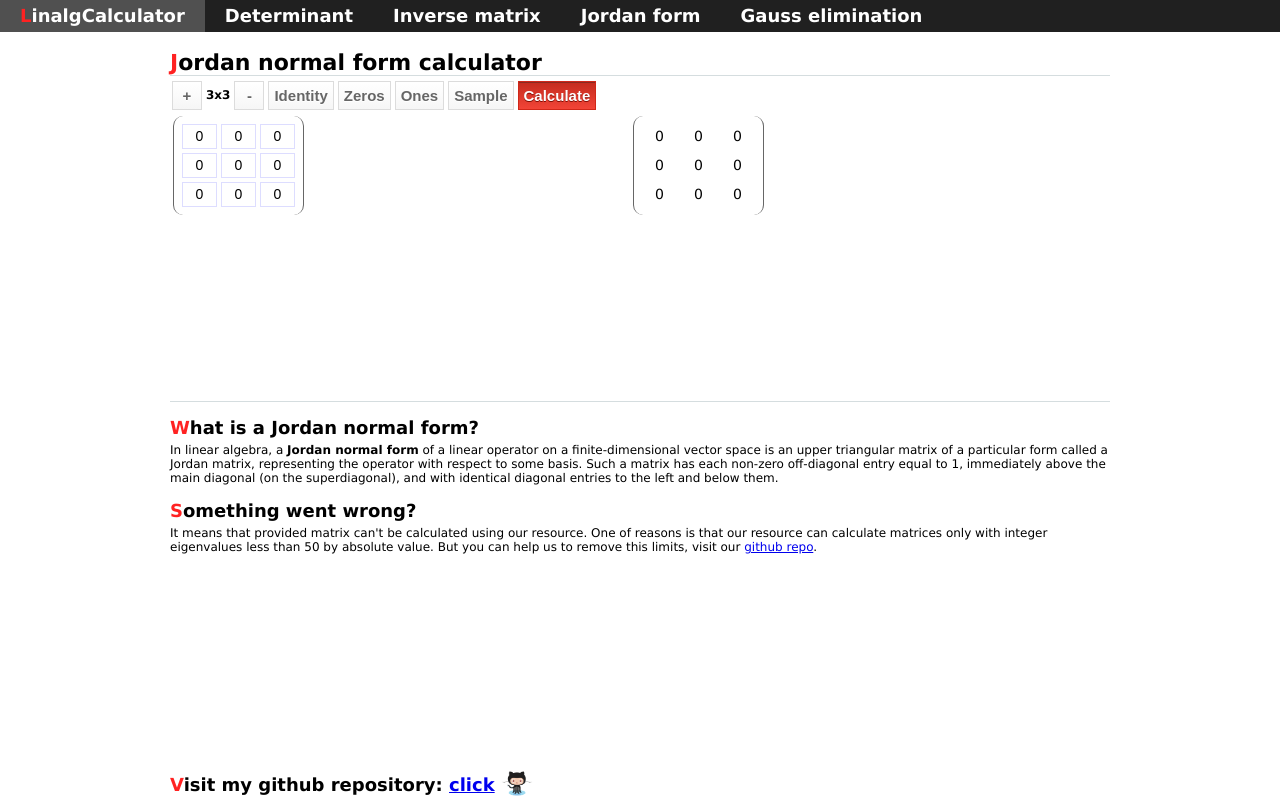
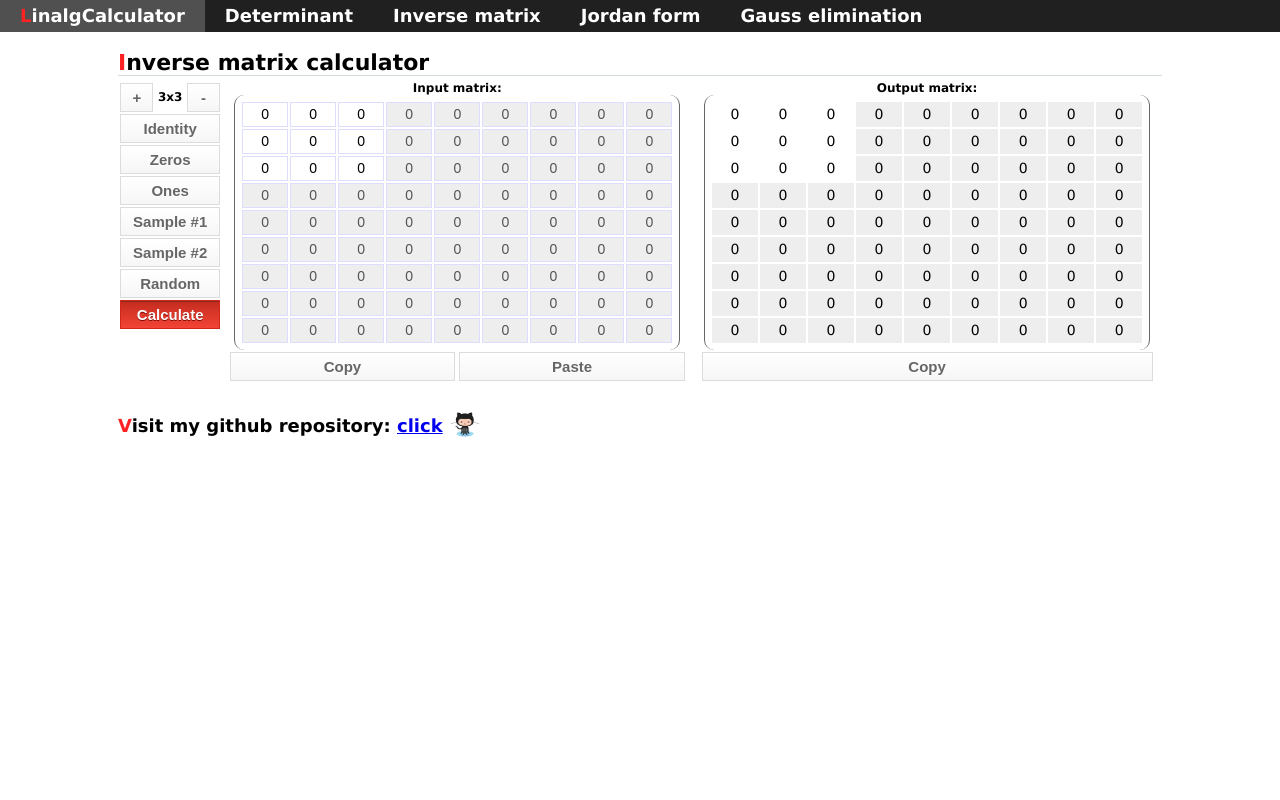
Before and after one commit to AndrewB330/LinalgCalculator, a Flask app: page /jor in a window 1280 px wide. Run offline with Flask 2, Linux system fonts and the light colour scheme; some libraries are stand-ins or nearby versions.

Commit message:
New design + copy/paste buttons

```diff
--- a/app.py
+++ b/app.py
@@ -48,7 +48,7 @@ def calculate_inverse():
         matrix = to_fraction([request.args.getlist('matrix[{}][]'.format(i),) for i in range(size)])
         _,rank = gauss_elim(matrix, return_rank=True)
         if rank!=len(matrix):
-            return jsonify(matrix=[[0]*size]*size,message="Determinant = 0",ok=False)
+            return jsonify(matrix=[[0]*size]*size,message="No solution Det = 0",ok=False)
         M = inverse_m(matrix)
     except:
         return jsonify(matrix=[[0]*size]*size,message="Something went wrong :(",ok=False)
--- a/linear_algebra.py
+++ b/linear_algebra.py
@@ -154,6 +154,7 @@ if __name__ == '__main__':
          [0, 0, 0, 0, 0, 0, 0, 3, 0, 0],
          [0, 0, 0, 0, 0, 0, 0, 0, 3, 1],
          [0, 0, 0, 0, 0, 0, 0, 0, 0, 3]]))
+
     basis = to_fraction(np.array(
         [[1, 0, 0, -1, 0, 0, 0, 0, 0, 0],
          [0, 1, 0, 0, 1, 0, 0, 1, 0, 0],
--- a/static/js/script.js
+++ b/static/js/script.js
@@ -1,16 +1,17 @@
 var size = 3;
-var max_size = 11;
+var max_size = 9;
 var data = zero_matrix(max_size);
+var result = zero_matrix(max_size);
 
 function zero_matrix(size) {
     var data = [], row = [];
-    for (var i = 0; i < max_size;i++) row.push(0);
-    for (var i = 0; i < max_size;i++) data.push(row.slice());
+    for (var i = 0; i < size;i++) row.push(0);
+    for (var i = 0; i < size;i++) data.push(row.slice());
     return data;
 }
 
 window.onload = function () {
-    resize_input(0)
+    resize_input(0);
 }
 
 function resize_input(diff) {
@@ -38,6 +39,15 @@ function identity() {
     rebuild_matrix();
 }
 
+function random() {
+	for(var i = 0; i < max_size; i++)
+        for(var j = 0; j < max_size; j++)
+        {
+            data[i][j] = Math.floor((Math.random() * 30) - 15);
+        }
+    rebuild_matrix();
+}
+
 function fill(val) {
     for(var i = 0; i < max_size; i++)
         for(var j = 0; j < max_size; j++)
@@ -45,16 +55,20 @@ function fill(val) {
     rebuild_matrix();
 }
 
+function enabled(i,j) {
+	return i<size && j<size;
+}
+
 function rebuild_matrix() {
     $("#message").empty();
     var content = ''
-    for(var i = 0; i < size; i++)
+    for(var i = 0; i < max_size; i++)
     {
         content += '<tr>';
-        for(var j = 0; j < size; j++)
+        for(var j = 0; j < max_size; j++)
         {
             content += '<td>';
-            content += '<input class="matrix-cell" id="'+getId(i,j)+'" value="'+data[i][j]+'"/>';
+            content += '<input class="matrix-cell '+(enabled(i,j)?'enabled':'disabled')+'" id="'+getId(i,j)+'" value="'+(enabled(i,j)?data[i][j]:0)+'" '+(i<size && j<size?'':'disabled')+'/>';
             content += '</td>';
         }
         content += '</tr>';
@@ -68,22 +82,51 @@ function rebuild_matrix() {
 }
 
 function set_matrix(id,data) {
+	result = data;
     var content = ''
-    for(var i = 0; i < size; i++)
+    for(var i = 0; i < max_size; i++)
     {
         content += '<tr>';
-        for(var j = 0; j < size; j++)
+        for(var j = 0; j < max_size; j++)
         {
             content += '<td>';
-            if (data[i][j]!=0)
-                content += '<a class="matrix-cell output" >'+data[i][j]+'</a>';
+            if (enabled(i,j) && data[i][j]!=0)
+                content += '<a class="matrix-cell output '+(enabled(i,j)?'enabled':'disabled')+'" >'+data[i][j]+'</a>';
             else
-                content += '<a class="matrix-cell output zero" >'+data[i][j]+'</a>';
+                content += '<a class="matrix-cell output zero '+(enabled(i,j)?'enabled':'disabled')+'" >0</a>';
             content += '</td>';
         }
         content += '</tr>';
     }
     $('#'+id).empty().append(content);
+}
+
+function copy_data() {
+	var m = zero_matrix(size);
+	for (var i = 0; i < size; i++)
+		for (var j = 0; j < size; j++)
+			m[i][j] = data[i][j];
+	window.prompt("Copy to clipboard: Ctrl+C, Enter", JSON.stringify(m));
+}
+
+function copy_result() {
+	var m = zero_matrix(size);
+	for (var i = 0; i < size; i++)
+		for (var j = 0; j < size; j++)
+			m[i][j] = result[i][j];
+	window.prompt("Copy to clipboard: Ctrl+C, Enter", JSON.stringify(m));
+}
+
+function paste() {
+	var m = JSON.parse(window.prompt('Paste Ctrl+V, Enter','[[0]]'));
+	var nsize = m.length;
+	var matrix = zero_matrix(max_size);
+	for(var i = 0; i < nsize;i++)
+		for(var j = 0; j < nsize;j++)
+			matrix[i][j] = m[i][j];
+	diff = nsize - size;
+	data = matrix;
+	resize_input(diff);
 }
 
 function set_status(ok)
@@ -94,7 +137,7 @@ function set_status(ok)
         $("#message").css({color:"#944"});
 }
 
-function sample()
+function sample1()
 {
     resize_input(4-size);
     fill(0);
@@ -105,14 +148,25 @@ function sample()
     rebuild_matrix();
 }
 
-function calculate_jordan()
+function sample2()
+{
+	resize_input(6-size);
+    fill(0);
+    x = [[-2,0,0,0,1,0],[0,2,1,0,0,2],[0,0,2,1,0,0],[1,0,0,2,2,0],[0,0,0,0,-3,1],[0,0,0,0,0,-3]];
+    for(var i = 0; i < size;i++)
+        for(var j = 0; j < size;j++)
+            data[i][j] = x[i][j];
+    rebuild_matrix();
+}
+
+function calculate_matrix(type)
 {
     set_status(true);
     $("#message").empty().append("Calculation...");
     var subdata = []
     for(var i = 0; i < size;i++)
         subdata.push(data[i].slice(0,size));
-    $.getJSON('/calculate_jordan', {
+    $.getJSON(type, {
           "matrix": subdata,
           "size": size
     }, function(data) {
@@ -122,42 +176,7 @@ function calculate_jordan()
     });
 }
 
-function calculate_inverse()
-{
-    set_status(true);
-    $("#message").empty().append("Calculation...");
-    var subdata = []
-    for(var i = 0; i < size;i++)
-        subdata.push(data[i].slice(0,size));
-    $.getJSON('/calculate_inverse', {
-          "matrix": subdata,
-          "size": size
-    }, function(data) {
-        set_matrix("output-matrix",data.matrix);
-        $("#message").empty().append(data.message);
-        set_status(data.ok);
-    });
-}
-
-function calculate_gauss()
-{
-    set_status(true);
-    $("#message").empty().append("Calculation...");
-    var subdata = []
-    for(var i = 0; i < size;i++)
-        subdata.push(data[i].slice(0,size));
-    $.getJSON('/calculate_gauss', {
-          "matrix": subdata,
-          "size": size
-    }, function(data) {
-        set_matrix("output-matrix",data.matrix);
-        $("#message").empty().append(data.message);
-        set_status(data.ok);
-    });
-}
-
-
-function calculate_determinant()
+function calculate_number()
 {
     set_status(true);
     $("#message").empty().append("Calculation...");
--- a/static/styles/style.css
+++ b/static/styles/style.css
@@ -42,11 +42,12 @@ nav > a:active {
 
 #content {
 	position:relative;
-    width: 80em;
-    height: 100%;
+    width: 87em;
     margin: auto;
     padding: 10px;
     padding-top: 50px;
+	display: table;
+	padding-bottom: 60px;
 }
 
 #footer {
@@ -54,16 +55,14 @@ nav > a:active {
 	bottom:0px;
 }
 
-#input-matrix{
-
-}
-
 .matrix {
-    margin:3px;
+    table-layout: fixed;
+    margin:0 auto;
     padding:5px;
     border-radius: 10px;
     border-left:1px solid #666;
     border-right:1px solid #666;
+	width: 95%;
 }
 
 .number {
@@ -74,19 +73,24 @@ nav > a:active {
     color:#F22;
 }
 
+td {
+	width: 10%;
+	padding: 0;
+	margin: 0;
+}
+
 .matrix-cell{
     padding: 0px;
     line-height: 25px;
     font-size: 14px;
-	display: inline-block;
     height: 25px;
-    min-width: 35px;
     border:1px solid #DDF;
     text-align:center;
+	overflow: hidden;
 }
 
 input.matrix-cell {
-	width: 35px;
+	width: 100%;
 }
 
 .output{
@@ -101,6 +105,13 @@ input.matrix-cell {
 
 .zero{
     font-weight:normal;
+}
+
+.enabled {
+}
+
+.disabled {
+	background-color: #EEE;
 }
 
 .header{
@@ -204,11 +215,6 @@ input.matrix-cell {
 	top:1px;
 }
 
-#block {
-	position:relative;
-    min-height: 320;
-}
-
 #size {
     font-weight: bold;
     height:29px;
@@ -216,14 +222,27 @@ input.matrix-cell {
 }
 
 .control {
-    margin:0 2px;
-    float:left;
+	display: inline-block;
+    margin:2px 0 0 0;
+	width: 96%;
+}
+
+.control2 {
+	display: inline-block;
+    margin:2px 0 0 0;
+	width: 48%;
+}
+
+.subcontrol {
+	margin: 0 0px 0 0;
+	float: left;
+	width: 33.3%;
+	text-align: center;
 }
 
 #message {
     font-weight: bold;
     height:29px;
-    line-height:29px;
 }
 
 .header-2{
@@ -235,22 +254,27 @@ input.matrix-cell {
     margin-bottom: 5px;
 }
 
-
-
-
-
-
-
-*, *:before, *:after {
-  -moz-box-sizing: border-box; -webkit-box-sizing: border-box; box-sizing: border-box;
+.columns-container {
+	width: 100%;
 }
 
-.columns-container { position: relative; }
+.column {
+	float:left;
+	height: 100%;
+	text-align: center;
+	font-weight: bold;
+}
 
-.left-column { margin-bottom: .5em; }
+.left {
+	width: 10%;
+	//border-right: 1px solid #d5dddf;
+}
 
+.middle {
+	width: 45%;
+	//border-right: 1px solid #d5dddf;
+}
 
-@media screen and (min-width: 47.5em ) {
-    .left-column { margin-right: 40.0em; }
-    .right-column { position: absolute; top: 0; right: 0; width: 40.0em; }
+.right {
+	width: 45%;
 }
--- a/templates/jordan.html
+++ b/templates/jordan.html
@@ -1,37 +1,34 @@
-<div class="header"><span class="first-char">J</span>ordan normal form calculator</div>
-<div id="block" class="columns-container">
-    <div class="left-column">
-        <div class="controls">
-            <button class="white-button control" onclick="resize_input(+1)">+</button>
-            <div id="size" class="control">3x3</div>
-            <button class="white-button control" onclick="resize_input(-1)">-</button>
-            <button class="white-button control" onclick="identity()">Identity</button>
-            <button class="white-button control" onclick="fill(0)">Zeros</button>
-            <button class="white-button control" onclick="fill(1)">Ones</button>
-            <button class="white-button control" onclick="sample()">Sample</button>
-            <button class="red-button control" onclick="calculate_jordan()">Calculate</button>
-        </div>
-        <table id="input-matrix" class="matrix">
-        </table>
-    </div>
-    <div class="right-column">
-        <div class="controls">
+<div class="header"><span class="first-char">I</span>nverse matrix calculator</div>
+
+<div class="columns-container">
+    <div class="left column">
+		<div class="control">
+		<button class="white-button subcontrol" onclick="resize_input(+1)">+</button>
+        <div id="size" class="subcontrol">3x3</div>
+        <button class="white-button subcontrol" onclick="resize_input(-1)">-</button>
+		</div>
+		<button class="white-button control" onclick="identity()">Identity</button>
+        <button class="white-button control" onclick="fill(0)">Zeros</button>
+        <button class="white-button control" onclick="fill(1)">Ones</button>
+        <button class="white-button control" onclick="sample1()">Sample #1</button>
+        <button class="white-button control" onclick="sample2()">Sample #2</button>
+        <button class="white-button control" onclick="random()">Random</button>
+        <button class="red-button control" onclick="calculate_matrix('/calculate_jordan')">Calculate</button>
+		<div class="controls">
             <div id="message" class="control"></div>
         </div>
-        <table id="output-matrix" class="matrix">
+    </div>
+	<div class="middle column">
+		Input matrix:
+		<table id="input-matrix" class="matrix">
         </table>
+		<button class="white-button control2" onclick="copy_data()">Copy</button>
+		<button class="white-button control2" onclick="paste()">Paste</button>
+	</div>
+    <div class="right column">
+		Output matrix:
+		<table id="output-matrix" class="matrix">
+        </table>
+		<button class="white-button control" onclick="copy_result()">Copy</button>
     </div>
 </div>
-<div class="header"></div>
-<div class="header-2"><span class="first-char">W</span>hat is a Jordan normal form?</div>
-In linear algebra, a <b>Jordan normal form</b> of a linear operator on a finite-dimensional
-vector space is an upper triangular matrix of a particular form called a Jordan matrix,
-representing the operator with respect to some basis. Such a matrix has each non-zero
-off-diagonal entry equal to 1, immediately above the main diagonal (on the superdiagonal),
-and with identical diagonal entries to the left and below them.
-
-<div class="header-2"><span class="first-char">S</span>omething went wrong?</div>
-It means that provided matrix can't be calculated using our resource.
-One of reasons is that our resource can calculate matrices only with integer
-eigenvalues less than 50 by absolute value. But you can help us to remove this limits,
-visit our <a href="https://github.com/AndreaB330/LinalgCalculator" target="_blank">github repo</a>.
```
Also changed, not shown: templates/determinant.html (+29 -19 lines), templates/gauss.html (+28 -19 lines), templates/inverse.html (+27 -18 lines).
